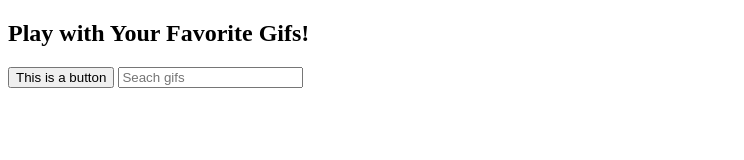
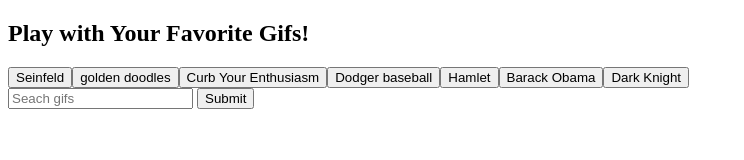
Before and after one commit to charliepaull/gifTastic, a plain HTML site: page index.html in a window 1280 px wide. Shown: the whole page, without its empty margins (0-744 px from the left). Drawn offline with nearby package versions, Linux system fonts and the light colour scheme; no server answers.

Commit message:
ajax & render button function

```diff
--- a/assets/gif.js
+++ b/assets/gif.js
@@ -1,14 +1,45 @@
 //declare var myFavThings & create array w/ strings (for buttons on page)
-favThings = ["Seinfeld", "golden doodles", "Curb Your Enthusiasm", "Dodger baseball", "Hamlet", "Barack Obama", "Dark Knight"]
+var favThings = ["Seinfeld", "golden doodles", "Curb Your Enthusiasm", "Dodger baseball", "Hamlet", "Barack Obama", "Dark Knight"]
 
-// Goal: Make Ajax call to giphy API and build callback function to grab & print data to HTML
-// **be sure to dynamically insert into button tags in _.each loop
+// // Goal: Grab Data from API giphy site
+// // declare a function & name it getData
+
+// Step 1: loops & add buttons to the html dynamically
+    // declare function renderButtons
+    function renderButtons(){
+        // Use _.each() built-in function to loop through array
+        // Loop through each index in the array
+        $("#user-buttons").empty();
+        favThings.forEach(function(el) {
+        // console.log() el to display object
+            console.log(el);
+            // declare var arrButtons
+            var arrButtons = $("<button>")
+            // .addClass of button to arrButtons
+            arrButtons.addClass("button");
+            // add text
+            arrButtons.html(el)
+            // append to div id #user-buttons
+            $("#user-buttons").append(arrButtons);
+        });
+    };
+    renderButtons();
+
+function getData(topics){
+// declare var URL & set equal to giphy api + parameter in function + ?app_id=favGifs
+    let queryURL = "https://api.giphy.com/v1/gifs/search?api_key=61P15eC1j1CkjvZZBJEBRM2dyPDBtMqL&q=" + topics + "&limit=10&offset=0&rating=PG-13&lang=en" + topics;
+    // ajax call
+    $.ajax({
+        url: queryURL,
+        method: "GET"
+    // call back function to GET response object
+    }).then(function(response) {
+        let result = response.data
+        console.log(result)
+
+    })
 
 
-//Goal: Loop through each index in the array & console.log()
-// Use _.each() built-in function to loop through array
-// syntax: _.each(array, function(parameters){})
-// parameters: (element, index, collection)
-_.each(favThings, function topics(stuff){
-    console.log(stuff);
-});
+}
+
+getData();
--- a/index.html
+++ b/index.html
@@ -10,12 +10,15 @@
     <div id="header-container">
         <h2 id="header">Play with Your Favorite Gifs!</h2>
     </div>
-    <div id="user-search">
+    <div id="user-buttons">
         <button class="dynamic" type="button">This is a button</button>
+    </div>
+    <div id="user-input">
         <input type="text" class="search" placeholder="Seach gifs">
+        <button class="submit" type="submit">Submit</button>
     </div>
 </body>
-<script src="https://ajax.googleapis.com/ajax/libs/jquery/3.3.1/jquery.min.js"></script>
+<script src="https://cdnjs.cloudflare.com/ajax/libs/jquery/3.2.1/jquery.min.js"></script>
 <script src="https://cdnjs.cloudflare.com/ajax/libs/underscore.js/1.9.1/underscore.js"></script>
 <script src="assets/gif.js"></script>
 </html>
```
Also changed, not shown: scratch.js (added, +38 -0 lines).
